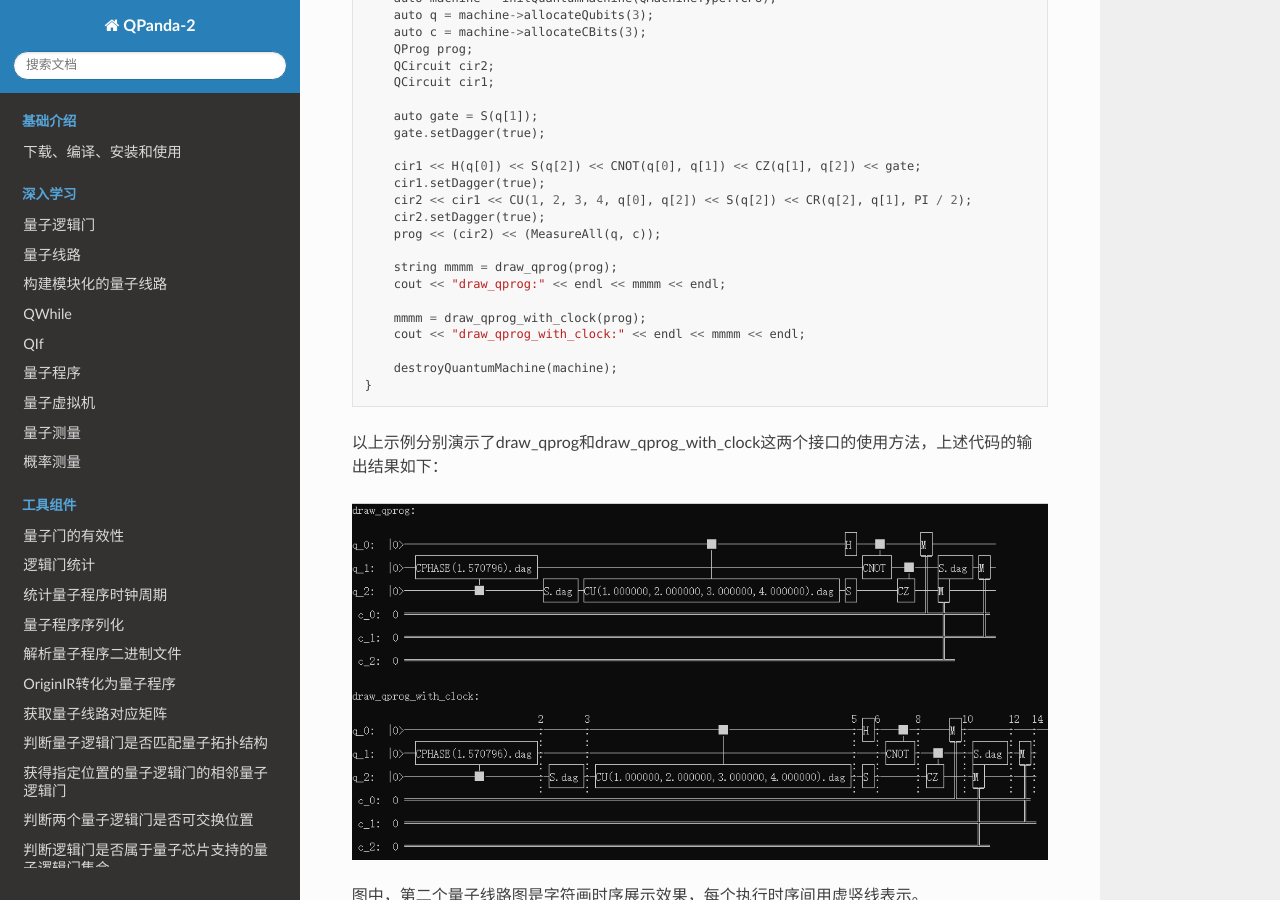
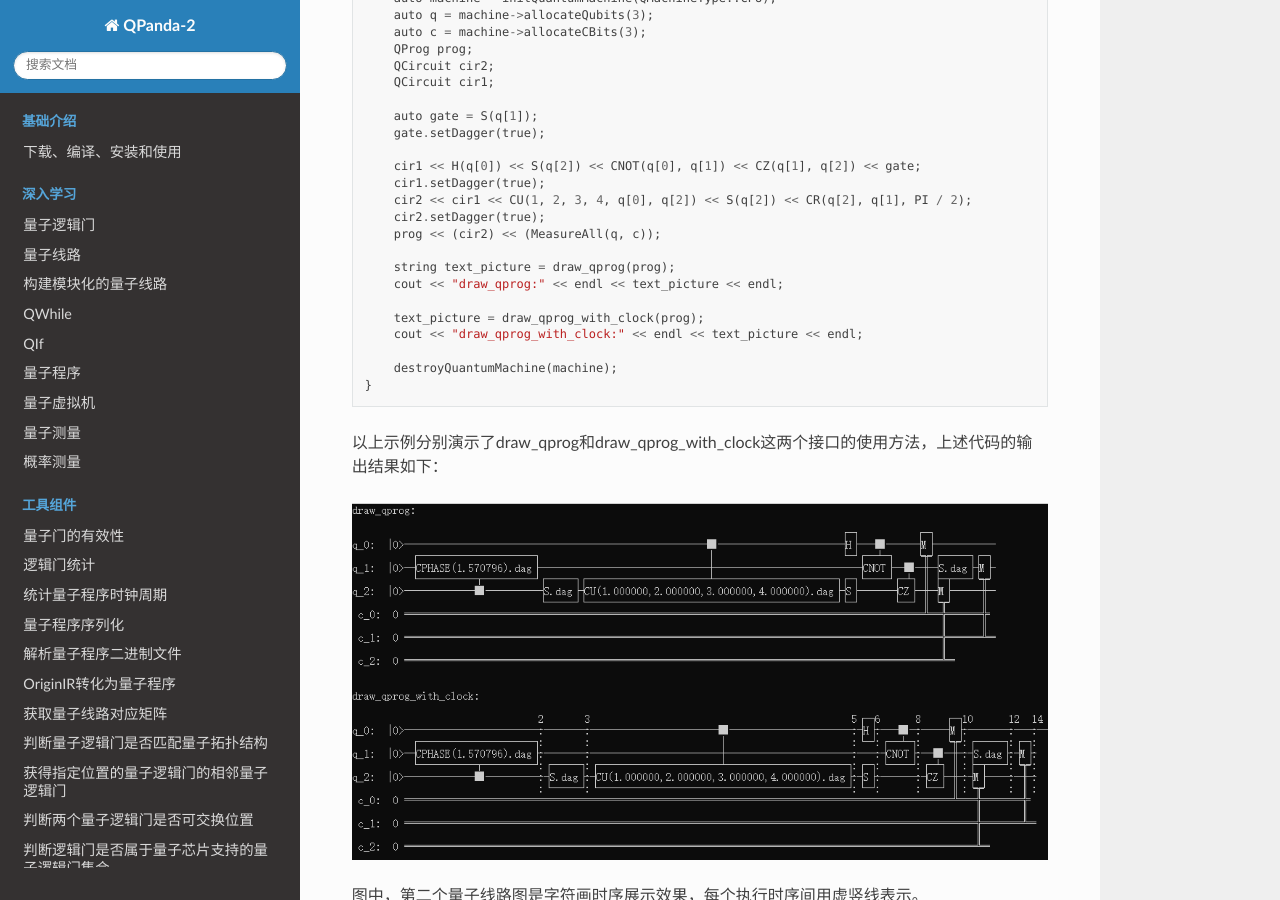
Before and after one commit to liye0005/QPanda-Toturial, a Sphinx documentation site: the page built from source/DrawQProg.rst, in a window 1280 px wide and 900 px high, scrolled down 1256 px. Built offline with Sphinx 7.4.7 and the Read the Docs theme 2.0.0, drawn with Linux system fonts in a browser that asks for light colours; pages that are not in the unit, such as notebooks, are missing from menus.

Commit message:
Update DrawQProg.rst

```diff
--- a/source/DrawQProg.rst
+++ b/source/DrawQProg.rst
@@ -66,11 +66,11 @@
 	cir2.setDagger(true);
 	prog << (cir2) << (MeasureAll(q, c));
 
-	string mmmm = draw_qprog(prog);
-	cout << "draw_qprog:" << endl << mmmm << endl;
+	string text_picture = draw_qprog(prog);
+	cout << "draw_qprog:" << endl << text_picture << endl;
 
-	mmmm = draw_qprog_with_clock(prog);
-	cout << "draw_qprog_with_clock:" << endl << mmmm << endl;
+	text_picture = draw_qprog_with_clock(prog);
+	cout << "draw_qprog_with_clock:" << endl << text_picture << endl;
 
 	destroyQuantumMachine(machine);
     }
```
